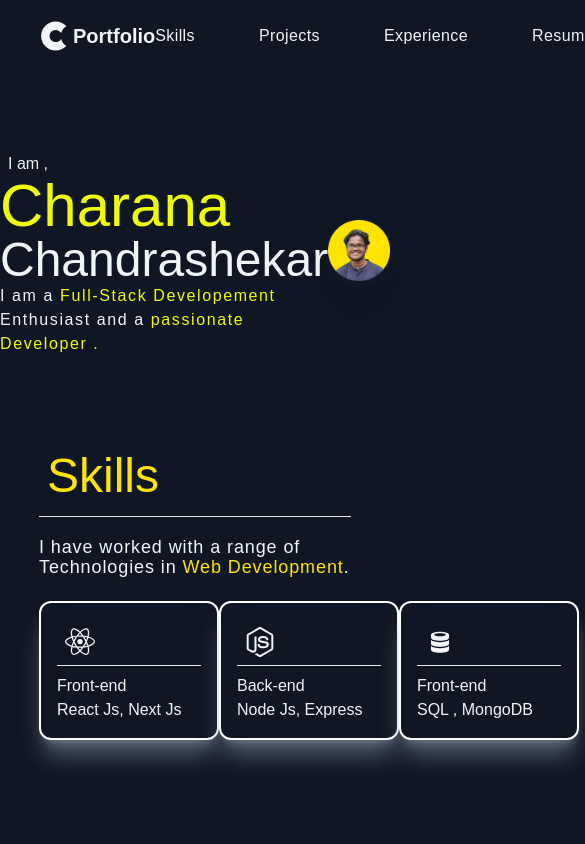
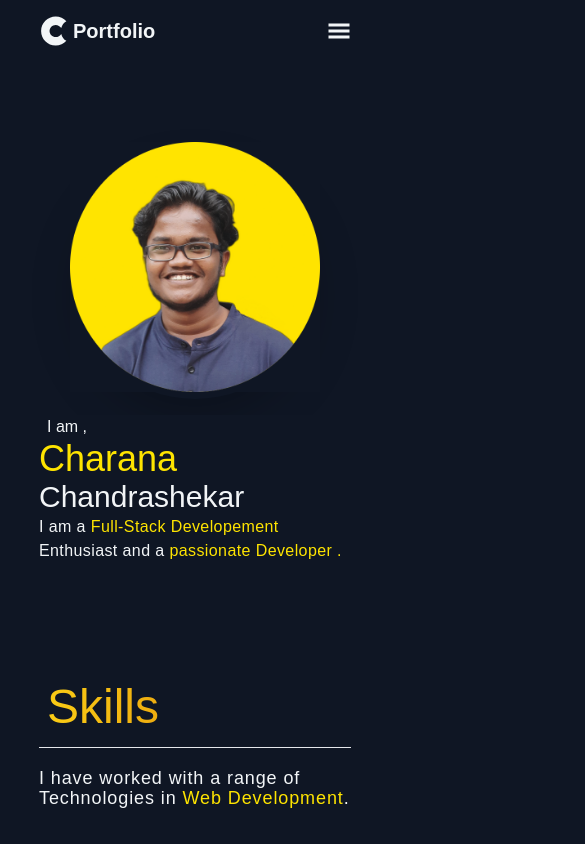
Before and after one commit to charana555/portfolio, a Next.js app: page / in a window 390 px wide. Shown: the top 844 px of the page, 585 px wide, since content can reach past the window. Built offline with nearby package versions, Linux system fonts and the light colour scheme.

Commit message:
Added responsiveness

```diff
--- a/src/components/Header/Header.js
+++ b/src/components/Header/Header.js
@@ -1,8 +1,15 @@
 import { FaCuttlefish } from "react-icons/fa";
 import { AiFillGithub, AiFillInstagram, AiFillLinkedin } from "react-icons/ai";
+import { GiHamburgerMenu } from "react-icons/gi";
 import Link from "next/link";
+import { useState } from "react";
 
 const Header = () => {
+  const [toggle, setToggle] = useState(false);
+
+  const handleclick = () => {
+    setToggle(!toggle);
+  };
   return (
     <nav className="w-full">
       <div className="w-[80%] mx-auto flex justify-between items-center py-4 ">
@@ -14,25 +21,25 @@ const Header = () => {
             </a>
           </Link>
         </div>
-
-        <div className="flex gap-16">
-          <li className=" list-none text-md lett tracking-wide hover:text-gray-400 cursor-pointer ">
+        {/* desktop view  */}
+        <div className="gap-16 hidden md:flex">
+          <li className=" mx-2 list-none text-md lett tracking-wide hover:text-gray-400 cursor-pointer ">
             <Link href="#skills"> Skills </Link>
           </li>
-          <li className=" list-none text-md lett tracking-wide hover:text-gray-400 cursor-pointer ">
+          <li className=" mx-2 list-none text-md lett tracking-wide hover:text-gray-400 cursor-pointer ">
             <Link href="#projects"> Projects </Link>
           </li>
-          <li className=" list-none text-md lett tracking-wide hover:text-gray-400 cursor-pointer ">
+          <li className=" mx-2 list-none text-md lett tracking-wide hover:text-gray-400 cursor-pointer ">
             <Link href="#experience"> Experience </Link>
           </li>
-          <li className=" list-none text-md lett tracking-wide hover:text-gray-400 cursor-pointer ">
+          <li className=" mx-2 list-none text-md lett tracking-wide hover:text-gray-400 cursor-pointer ">
             <a href="Charana.pdf" download="Charana Resume.pdf">
               Resume
             </a>
           </li>
         </div>
 
-        <div className="flex gap-3">
+        <div className="hidden md:flex gap-3">
           <div className=" rounded-full cursor-pointer transition-all p-2 hover:bg-[#212d45] transform ">
             <a href="https://github.com/charana555" target="_blanck">
               <AiFillGithub className="text-2xl" />
@@ -52,7 +59,61 @@ const Header = () => {
             </a>
           </div>
         </div>
+        <GiHamburgerMenu
+          onClick={handleclick}
+          className="text-2xl md:hidden cursor-pointer"
+        />
       </div>
+      {/* mobile view  */}
+      {toggle && (
+        <div className="flex flex-col items-start py-2 pl-4 gap-5 bg-[#0b101b85] transition-all duration-1000">
+          <li className="bg-transparent list-none text-md lett tracking-wide hover:text-gray-400 cursor-pointer ">
+            <Link className="bg-transparent" href="#skills">
+              Skills
+            </Link>
+          </li>
+          <li className="bg-transparent list-none text-md lett tracking-wide hover:text-gray-400 cursor-pointer ">
+            <Link className="bg-transparent" href="#projects">
+              Projects
+            </Link>
+          </li>
+          <li className="bg-transparent list-none text-md lett tracking-wide hover:text-gray-400 cursor-pointer ">
+            <Link className="bg-transparent" href="#experience">
+              Experience
+            </Link>
+          </li>
+          <li className="bg-transparent list-none text-md lett tracking-wide hover:text-gray-400 cursor-pointer ">
+            <a
+              className="bg-transparent"
+              href="Charana.pdf"
+              download="Charana Resume.pdf"
+            >
+              Resume
+            </a>
+          </li>
+          <div className=" bg-transparent flex gap-3 rounded-full cursor-pointer transition-all  hover:bg-[#212d45] transform ">
+            <a href="https://github.com/charana555" target="_blanck">
+              <AiFillGithub className="text-2xl" />
+            </a>
+            <p className="bg-transparent">GitHub</p>
+          </div>
+          <div className=" bg-transparent flex gap-3 rounded-full cursor-pointer transition-all  hover:bg-[#212d45] transform ">
+            <a href="https://www.linkedin.com/in/charana-c/" target="_blanck">
+              <AiFillLinkedin className="text-2xl" />
+            </a>
+            <p className="bg-transparent">LinkedIn</p>
+          </div>
+          <div className=" bg-transparent flex gap-3 rounded-full cursor-pointer transition-all  hover:bg-[#212d45] transform ">
+            <a
+              href="https://www.instagram.com/charan_chandrashekar/"
+              target="_blanck"
+            >
+              <AiFillInstagram className="text-2xl" />
+            </a>
+            <p className="bg-transparent">Instagram</p>
+          </div>
+        </div>
+      )}
     </nav>
   );
 };
--- a/src/components/Main/Hero.js
+++ b/src/components/Main/Hero.js
@@ -3,18 +3,21 @@ import Image from "next/image";
 
 const Hero = () => {
   return (
-    <section id="hero" className="flex justify-around items-center py-20 ">
+    <section
+      id="hero"
+      className=" w-[80%] mx-auto flex flex-wrap-reverse justify-around items-center py-20 gap-4"
+    >
       <div>
         <p className="ml-2">I am ,</p>
         <div>
-          <h1 className="text-6xl text-[#effc04] ">Charana</h1>
-          <h2 className="text-5xl ">Chandrashekar</h2>
+          <h1 className="text-4xl md:text-6xl text-[#fee400] ">Charana</h1>
+          <h2 className="text-3xl  md:text-5xl ">Chandrashekar</h2>
         </div>
-        <p className=" tracking-widest ">
-          I am a{" "}
-          <span className="text-[#effc04]"> Full-Stack Developement </span>
+        <p className=" tracking-wide md:tracking-widest ">
+          I am a
+          <span className="text-[#fee400]"> Full-Stack Developement </span>
           Enthusiast and a
-          <span className="text-[#effc04]"> passionate Developer .</span>
+          <span className="text-[#fee400]"> passionate Developer .</span>
         </p>
       </div>
       <div className="shadow-2xl rounded-full">
--- /dev/null
+++ b/src/components/Projects/Projects.jsx
@@ -0,0 +1,14 @@
+import React from "react";
+
+const Projects = () => {
+  return (
+    <section id="projects" className=" w-[80%] mx-auto py-16 ">
+      <h2 className="py-4 font-[530] ml-2 text-5xl text-transparent  bg-clip-text bg-gradient-to-r from-yellow-400 to-amber-600 ">
+        Projects
+      </h2>
+      <hr className=" mb-5" />
+    </section>
+  );
+};
+
+export default Projects;
--- a/src/components/Skills/Skills.js
+++ b/src/components/Skills/Skills.js
@@ -5,9 +5,9 @@ import { DiDatabase } from "react-icons/di";
 
 const Skills = () => {
   return (
-    <section id="skills" className=" w-[80%] mx-auto first-letter: ">
+    <section id="skills" className=" w-[80%] mx-auto pt-6 md:pt-16 ">
       <div>
-        <h2 className="py-4 font-[530] ml-2  text-5xl text-[#fee400] ">
+        <h2 className="py-4 font-[530] ml-2 text-5xl text-transparent bg-clip-text bg-gradient-to-r from-yellow-400 to-amber-600 ">
           Skills
         </h2>
         <hr className=" mb-5" />
@@ -16,23 +16,23 @@ const Skills = () => {
           <span className=" text-[#fee400] "> Web Development</span>.
         </p>
       </div>
-      <div className="  flex justify-around py-2">
-        <div className="border-2 border-white p-4 rounded-xl shadow-xl shadow-slate-400/50 min-w-[180px] ">
+      <div className="  flex justify-around py-6 md:py-16 md:pt-24 flex-wrap">
+        <div className="border-2 border-white m-4 p-4 rounded-xl shadow-lg shadow-slate-400/50 min-w-[180px] max-w-[250px]  w-full md:w-0">
           <GrReactjs className=" text-3xl m-2 " />
           <hr className="my-2" />
           <h3>Front-end</h3>
           <p>React Js, Next Js</p>
         </div>
-        <div className="border-2 border-white p-4 rounded-xl shadow-xl shadow-slate-400/50 min-w-[180px] ">
+        <div className="border-2 border-white m-4 p-4 rounded-xl shadow-lg shadow-slate-400/50 min-w-[180px] max-w-[250px]  w-full md:w-0">
           <SiNodedotjs className=" text-3xl m-2" />
           <hr className="my-2" />
           <h3>Back-end</h3>
           <p>Node Js, Express</p>
         </div>
-        <div className="border-2 border-white p-4 rounded-xl shadow-xl shadow-slate-400/50 min-w-[180px] ">
+        <div className="border-2 border-white m-4 p-4 rounded-xl shadow-lg shadow-slate-400/50 min-w-[180px] max-w-[250px]  w-full md:w-0  ">
           <DiDatabase className=" text-3xl m-2" />
           <hr className="my-2" />
-          <h3>Front-end</h3>
+          <h3>Database</h3>
           <p>SQL , MongoDB</p>
         </div>
       </div>
--- a/src/pages/index.js
+++ b/src/pages/index.js
@@ -1,6 +1,7 @@
 import Header from "../components/Header/Header";
 import Hero from "../components/Main/Hero";
 import Skills from "../components/Skills/Skills";
+import Projects from "../components/Projects/Projects";
 
 const index = () => {
   return (
@@ -8,6 +9,7 @@ const index = () => {
       <Header />
       <Hero />
       <Skills />
+      <Projects />
     </>
   );
 };
```
